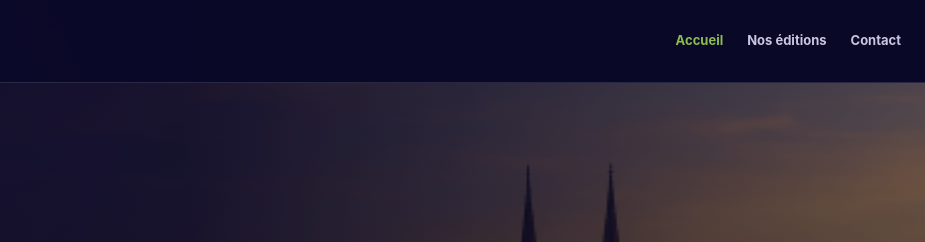
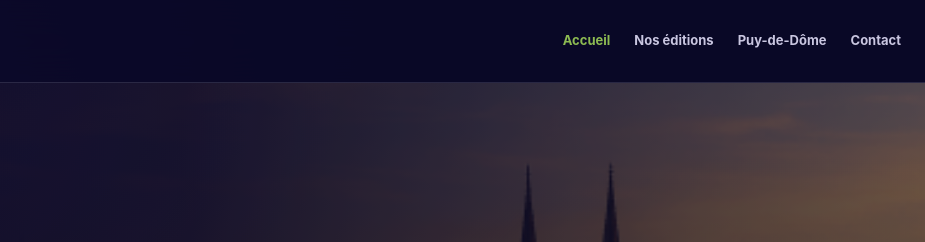
Before and after one commit to Nono6313/auvergne-connect-jeunes-v2, a plain HTML site: page index.html in a window 1280 px wide. Shown: the top 242 px of the page, 355-1280 px from the left. Drawn offline with Linux system fonts and the light colour scheme.

Commit message:
Correction et mise à jour de l'accueil ACJ

```diff
--- a/index.html
+++ b/index.html
@@ -1,4 +1,3 @@
-
 <!DOCTYPE html>
 <html lang="fr">
 <head>
@@ -36,6 +35,7 @@
     <nav class="site-nav" aria-label="Navigation principale">
       <a href="index.html" aria-current="page">Accueil</a>
       <a href="editions.html">Nos éditions</a>
+              <a href="puy-de-dome/index.html">Puy-de-Dôme</a>
       <a href="contact.html">Contact</a>
     </nav>
   </div>
```
